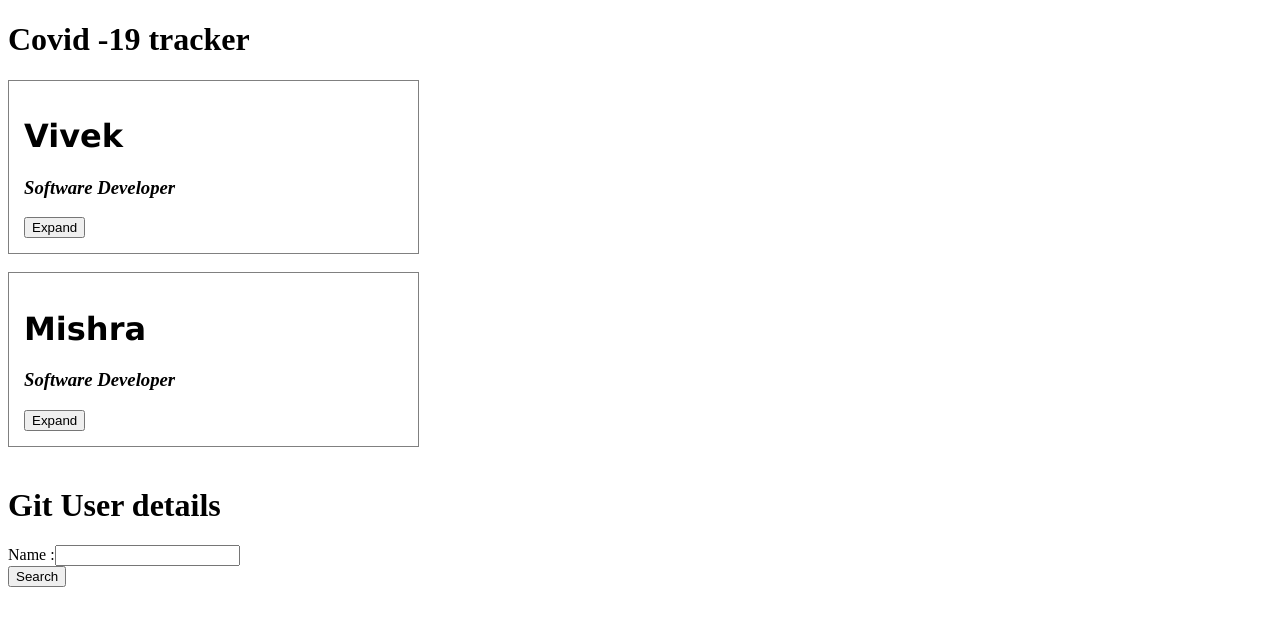
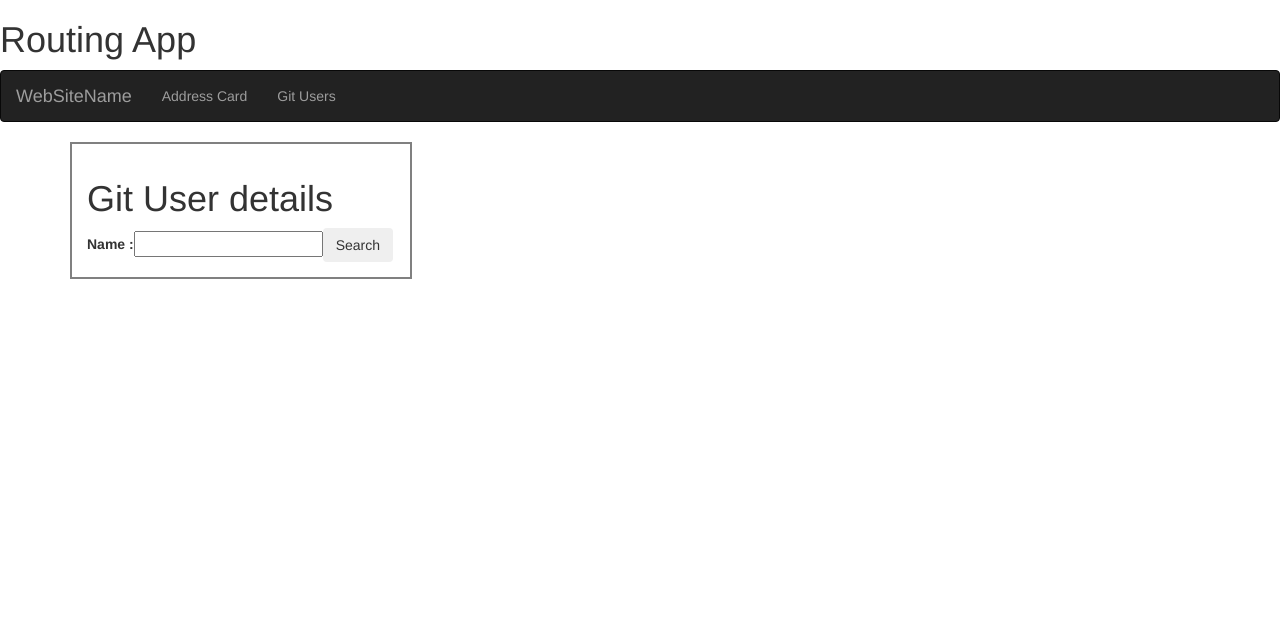
Before and after one commit to Vivek2393/Covid-ng, an Angular app: page /gitCard in a window 1280 px wide. Before the commit this address led to /. Shown: the top 626 px of the page. Built offline with nearby package versions, Linux system fonts and the light colour scheme.

Commit message:
route wildcard added

```diff
--- a/src/app/address-card/address-card.component.css
+++ b/src/app/address-card/address-card.component.css
@@ -7,7 +7,7 @@
     font-style:italic
 }
 .phone{
-    border-left: 1px solid;
+    border-left: 2px solid;
     padding-left: 5px;
 }
 .name{
--- a/src/app/address-card/address-card.component.html
+++ b/src/app/address-card/address-card.component.html
@@ -1,9 +1,10 @@
+<div class="container">
     <div class="address-card">
-    <h1 class="name">{{userObj.name}}</h1>
-    <h3 class="designation">{{userObj.designation}}</h3>
+        <h1 class="name">{{userObj?.name}}</h1>
+        <h3 class="designation">{{userObj?.designation}}</h3>
         <button  (click)="toggleShow()">{{showStr}}</button>
         <div *ngIf="isCollapsed">
-        <p class="address">{{userObj.address}}</p>
+            <p class="address">{{userObj?.address}}</p>
                     <div class="phone" *ngIf="userObj.phone.length" >
                     <p>Phone</p>
                     <p *ngFor= "let phonenum of userObj.phone">{{phonenum}}</p>
@@ -11,3 +12,4 @@
         </div>
     </div>
 <br>
+</div>
--- a/src/app/address-card/address-card.component.ts
+++ b/src/app/address-card/address-card.component.ts
@@ -1,5 +1,8 @@
 import { Component, OnInit, Input } from '@angular/core';
 import {User} from './user.model';
+
+
+
 @Component({
   selector: 'address-card',
   templateUrl: './address-card.component.html',
@@ -7,17 +10,16 @@ import {User} from './user.model';
 })
 export class AddressCardComponent implements OnInit {
 
-
   @Input('xyz') userObj: User;
   isCollapsed :boolean = false;
   showStr: string = 'Expand';
 
-  constructor() {
+  constructor( ) {
+
    }
 
   ngOnInit(): void {
-
-
+   this.userObj = window.history.state && window.history.state.user;
   }
 
   toggleShow(){
--- a/src/app/app.component.html
+++ b/src/app/app.component.html
@@ -1,6 +1,18 @@
+<h1> Routing App</h1>
+<nav class="navbar navbar-inverse">
+    <div class="container-fluid">
+      <div class="navbar-header">
+        <a class="navbar-brand" href="#">WebSiteName</a>
+      </div>
+      <ul class="nav navbar-nav">
+        <li><a (click)="checkworking()">Address Card</a></li>
+        <li><a routerLink="/gitCard">Git Users</a></li>
+      </ul>
+    </div>
+  </nav>
 
-<h1>Covid -19 tracker</h1>
-<address-card [xyz]="user1"> </address-card>
-<address-card [xyz]="user2"> </address-card>
-<app-show></app-show>
+
+
+
+
 <router-outlet></router-outlet>
--- a/src/app/app.component.ts
+++ b/src/app/app.component.ts
@@ -1,8 +1,6 @@
 import { Component } from '@angular/core';
 import { User } from './address-card/user.model';
-import { CallApiService } from './call-api.service';
-import { HttpClient } from '@angular/common/http';
-
+import{Router} from '@angular/router';
 @Component({
   selector: 'app-root',
   templateUrl: './app.component.html',
@@ -11,18 +9,17 @@ import { HttpClient } from '@angular/common/http';
 export class AppComponent {
   title = 'covid-tracker';
 
-  user1 : User;
+  public user1 : User;
   user2 : User;
 
-  constructor(private srvc : CallApiService, private http: HttpClient)
+  constructor(public router: Router    )
   {
-   // let observable = this.http.get('https://api.github.com/users/vivekmishra')
-   // observable.subscribe((resp)=>{console.log(resp)})
+
     this.user1  = new User();
     this.user1.name = "Vivek";
     this.user1.address = "06, Adarsh Nagar";
     this.user1.designation= "Software Developer";
-    this.user1.phone = ['3424-784'];
+    this.user1.phone = ['741-510-2635'];
 
 
   this.user2  = new User();
@@ -30,5 +27,15 @@ export class AppComponent {
   this.user2.address = "06, Adarsh Nagar";
   this.user2.designation= "Software Developer";
   this.user2.phone = ['1213-4242-534','3424-784'];
+  console.log(" USer 1 and user 2 intialized")
+  }
+
+  checkworking()
+  {
+    this.router.navigateByUrl('/AddCrd', { state: { user: this.user1 } });
+  }
+
+  ngOnInit() {
+
   }
 }
--- a/src/app/call-api.service.ts
+++ b/src/app/call-api.service.ts
@@ -6,6 +6,6 @@ import { Injectable } from '@angular/core';
 export class CallApiService {
 
   printToconsole(arg){
-console.log(arg);
+  console.log(arg);
   }
 }
--- a/src/app/view/show/show.component.css
+++ b/src/app/view/show/show.component.css
@@ -0,0 +1,5 @@
+.gitCard{
+    padding : 15px;
+    width: 30%;
+    border: solid 2px gray;
+}
--- a/src/app/view/show/show.component.html
+++ b/src/app/view/show/show.component.html
@@ -1,9 +1,12 @@
-<h1>Git  User details</h1>
-Name :<input type="text" [(ngModel)]="username"/><br>
-<button (click)="fetchUser()">Search</button>
-<div *ngIf="response">
-    <p>Login Name : {{response.login}}</p>
-    <p>Num of Repos : {{response.public_repos}}</p>
-    <p>Num of gists : {{response.public_gists}}</p>
-    <p>Followers : {{response.followers}}</p>
+<div class="container">
+    <div class="gitCard"><h1>Git  User details</h1>
+        <b>Name :</b><input type="text" [(ngModel)]="username"/>
+        <button (click)="fetchUser()" class="btn"> Search</button>
+        <div *ngIf="response" >
+            <p><b>Login Name : </b> {{response.login}}</p>
+            <p><b>Num of Repos :</b> {{response.public_repos}}</p>
+            <p><b>Num of gists :</b> {{response.public_gists}}</p>
+            <p><b>Followers :</b> {{response.followers}}</p>
+        </div>
+    </div>
 </div>
--- a/src/index.html
+++ b/src/index.html
@@ -6,6 +6,9 @@
   <base href="/">
   <meta name="viewport" content="width=device-width, initial-scale=1">
   <link rel="icon" type="image/x-icon" href="favicon.ico">
+  <link rel="stylesheet" href="https://maxcdn.bootstrapcdn.com/bootstrap/3.4.1/css/bootstrap.min.css">
+  <script src="https://ajax.googleapis.com/ajax/libs/jquery/3.4.1/jquery.min.js"></script>
+  <script src="https://maxcdn.bootstrapcdn.com/bootstrap/3.4.1/js/bootstrap.min.js"></script>
 </head>
 <body>
   <app-root></app-root>
```
Also changed, not shown: src/app/app-routing.module.ts (+5 -3 lines), src/app/app.module.ts (+6 -5 lines). Lines whose indentation alone changed are shown as unchanged.
